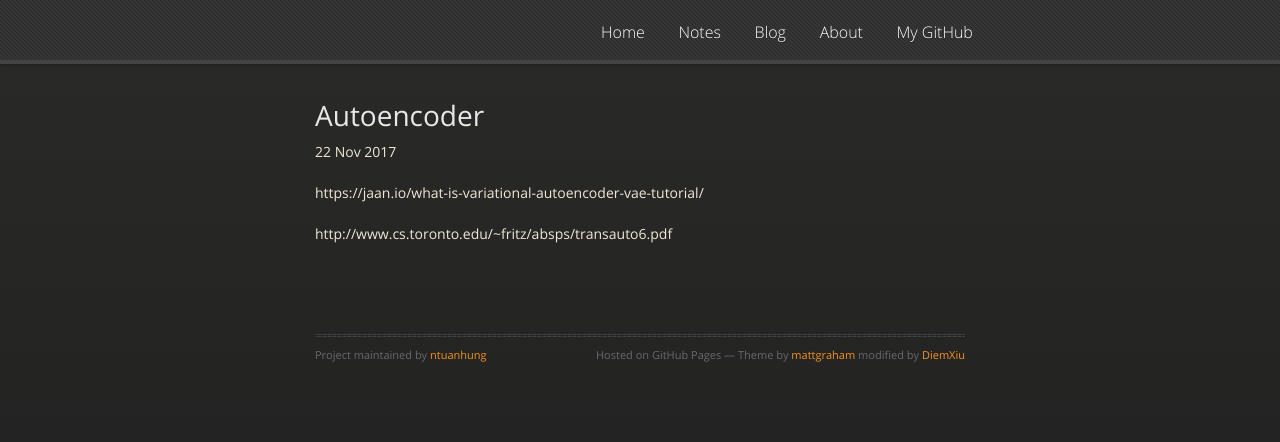
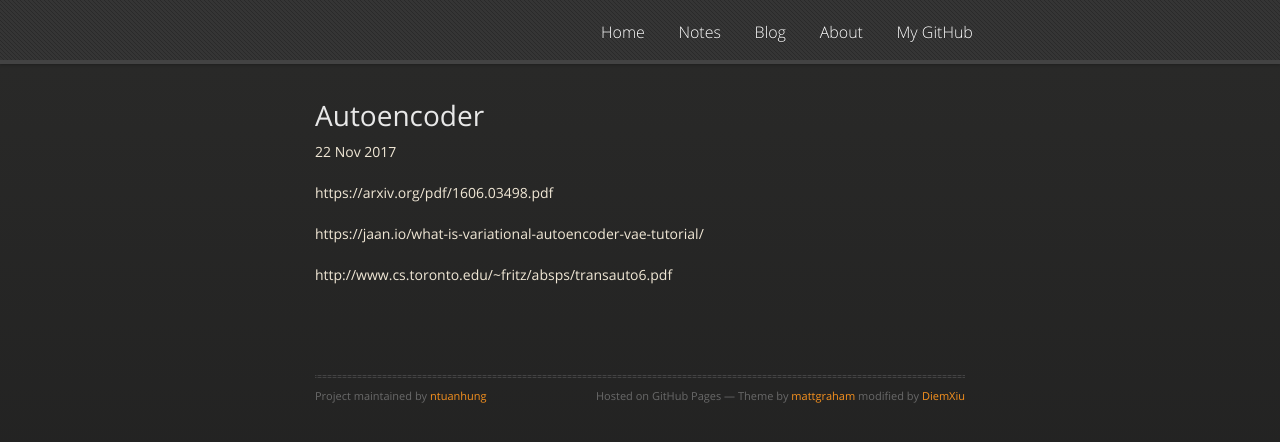
Before and after one commit to ntuanhung/ntuanhung.github.io, a Jekyll site: the page built from _posts/deep_learning/2017-11-22-generative-autoencoder.md, in a window 1280 px wide. Shown: the top 442 px of the page. Built offline with Jekyll 4.4.1, drawn with Linux system fonts in a browser that asks for light colours; nearby versions of some CDN libraries; some of the changed lines change nothing that is shown.

Commit message:
Update and rename 2017-11-22-autoencoder.md to 2017-11-22-generative-autoencoder.md

```diff
--- a/_posts/deep_learning/2017-11-22-autoencoder.md
+++ b/_posts/deep_learning/2017-11-22-generative-autoencoder.md
@@ -5,6 +5,8 @@ title: Autoencoder
 date: 2017-11-22
 ---
 
+https://arxiv.org/pdf/1606.03498.pdf
+
 https://jaan.io/what-is-variational-autoencoder-vae-tutorial/
 
 http://www.cs.toronto.edu/~fritz/absps/transauto6.pdf
```
